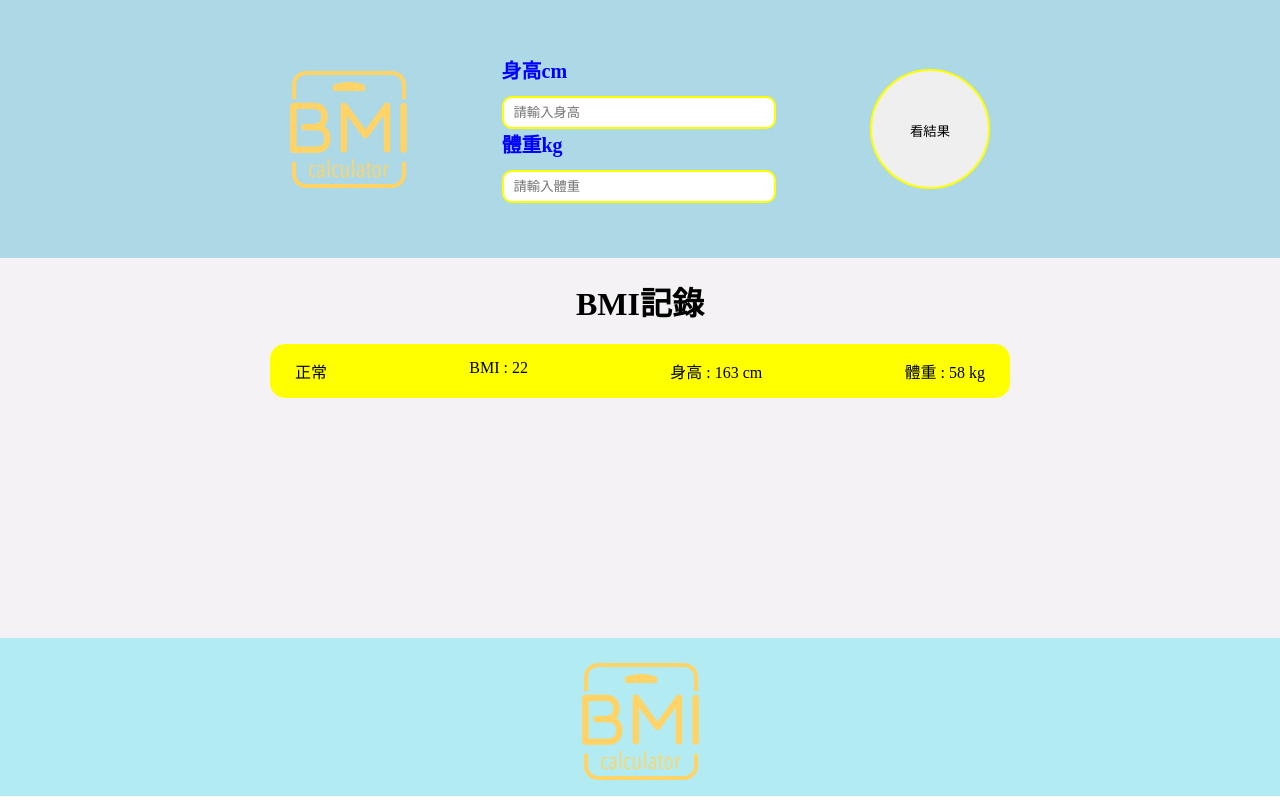
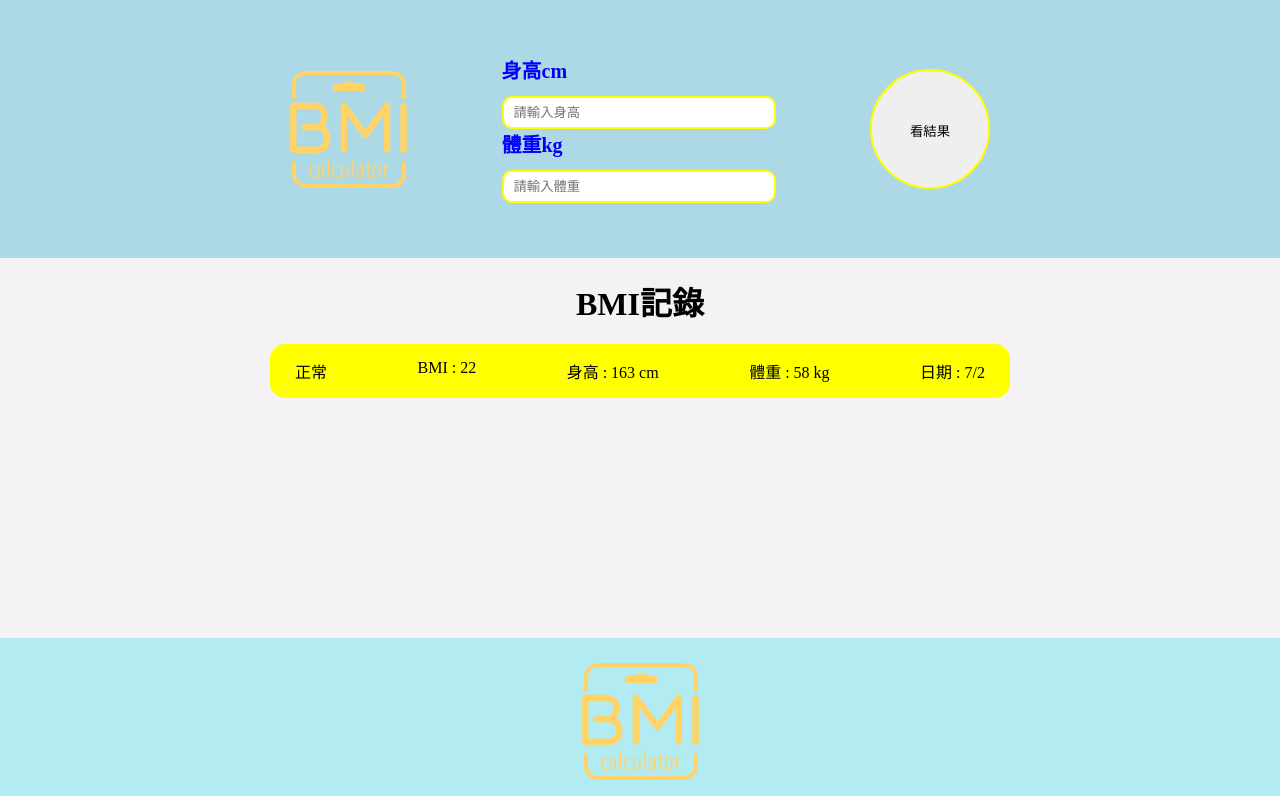
Before and after one commit to amberyj25/BMI-practice-Vue, a Vue app: page / in a window 1280 px wide. Built offline with nearby package versions, Linux system fonts and the light colour scheme.

Commit message:
update BMI result date

```diff
--- a/src/App.vue
+++ b/src/App.vue
@@ -30,8 +30,8 @@ export default{
     return{
       datas:[
         {
-          "height":163,
-          "weight":58
+          height:163,
+          weight:58,
         }
       ]
     }
--- a/src/components/bmiResult.vue
+++ b/src/components/bmiResult.vue
@@ -4,6 +4,7 @@
     <span>BMI : {{bmi}}</span>
     <span>身高 : {{height}} cm</span>
     <span>體重 : {{weight}} kg</span>
+    <span>日期 : {{date}}</span>
   </li>
 </template>
 <script>
@@ -27,6 +28,11 @@ export default{
       }else{
         return "正常"
       }
+    },
+    date(){
+      let todayData = new Date();
+      let today = `${todayData.getMonth()+1}/${todayData.getDate()}`;
+      return today;
     }
   }
 }
```
Also changed, not shown: 10 other files (tests, documents, lock files or other folders).
